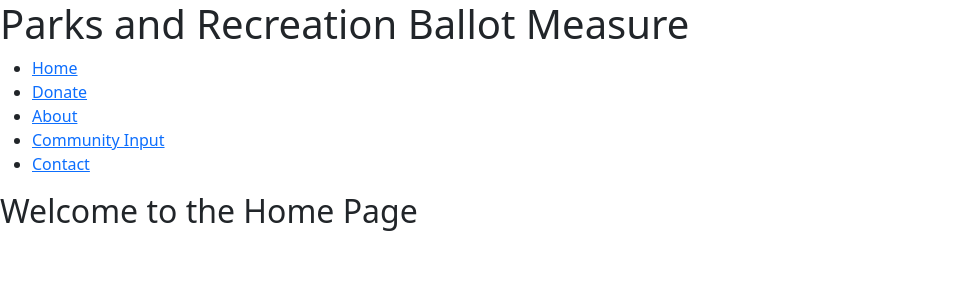
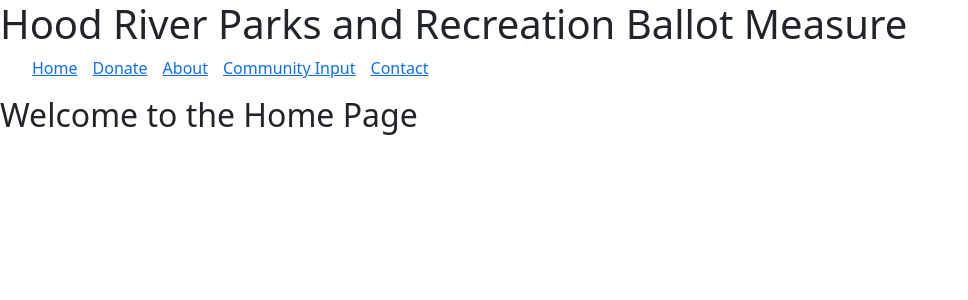
Before and after one commit to jessicahattig/yes-yes-pnr, a React (Create React App) app: page / in a window 1280 px wide. Shown: the top 300 px of the page, without its empty margins (0-968 px from the left). Built offline with nearby package versions, Linux system fonts and the light colour scheme.

Commit message:
WIP: components content.

```diff
--- a/src/components/CommunityInput.js
+++ b/src/components/CommunityInput.js
@@ -3,7 +3,7 @@ import React from "react";
 function Contact() {
   return (
     <div>
-      <h2>Welcome to the Contact Page</h2>
+      <h2>Welcome to the Community Input Page</h2>
     </div>
   );
 }
--- a/src/components/Header.js
+++ b/src/components/Header.js
@@ -4,7 +4,7 @@ import { Link } from "react-router-dom";
 function Header() {
   return (
     <React.Fragment>
-      <h1>Parks and Recreation Ballot Measure</h1>
+      <h1>Hood River Parks and Recreation Ballot Measure</h1>
       <ul>
         <li>
           <Link to="/">Home</Link>
--- a/src/index.css
+++ b/src/index.css
@@ -11,3 +11,24 @@ code {
   font-family: source-code-pro, Menlo, Monaco, Consolas, 'Courier New',
     monospace;
 }
+
+ul {
+  list-style-type: none;
+  margin: 0;
+  padding: 0;
+  display: flex;
+}
+
+li {
+  margin-right: 15px;
+}
+
+
+a {
+  text-decoration: none;
+  color: black;
+}
+
+h1 {
+  margin-bottom: 20px;
+}
```
